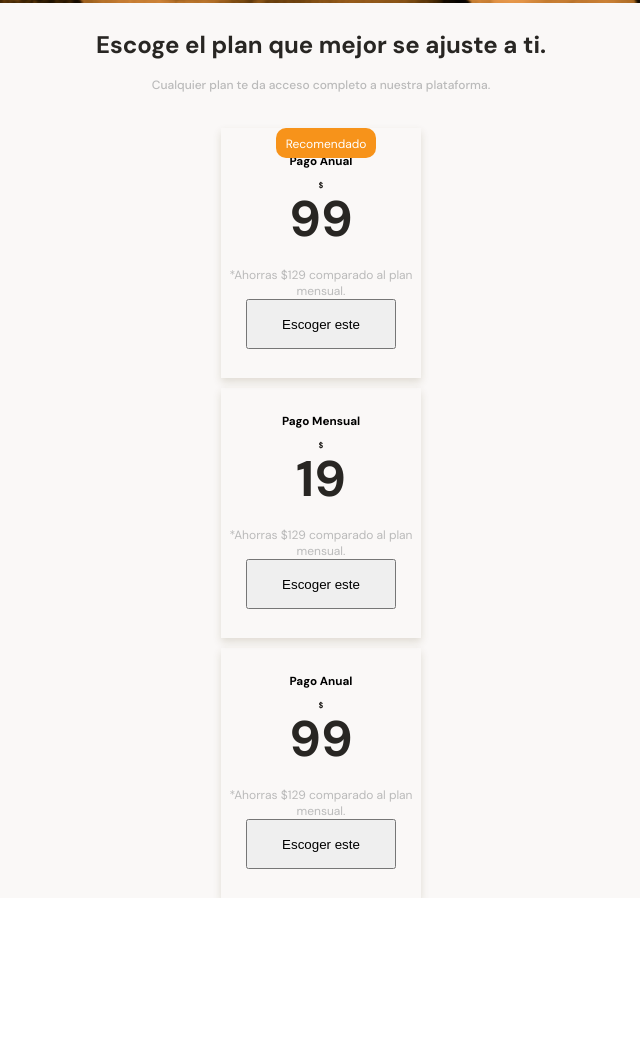
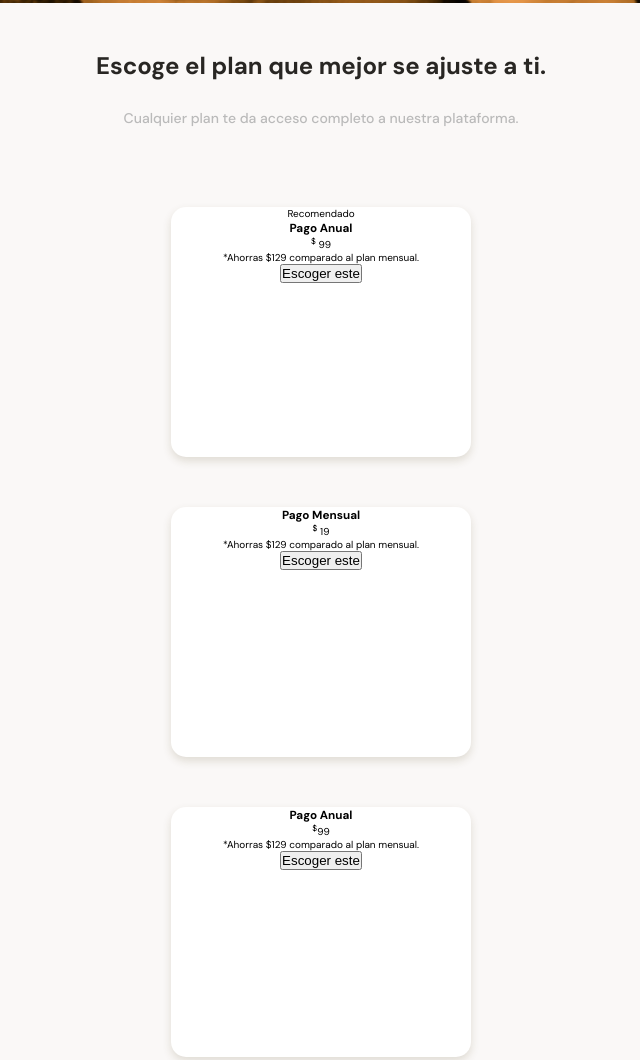
Before and after one commit to Rigobertoj/MobileFirst, a plain HTML site: page index.html in a window 1280 px wide. Shown: the part 2762-3822 px from the top of the page, without its empty margins (319-959 px from the left). Before the commit the page ends 3660 px from the top, so only its background shows below. Drawn offline with Linux system fonts and the light colour scheme.

Commit message:
estructurando los estilos de los contenedores de las targetas

```diff
--- a/css/styles.css
+++ b/css/styles.css
@@ -434,92 +434,49 @@ main{
     line-height: 2.6rem;
     color: var(--just-white);
 }
-
-.plans-container--slider{
+.main-plans-container{
     width: 100%;
-    height: auto;
+    min-width: 320px;
+    padding-bottom: 70px;
     text-align: center;
-    justify-content: center;
 }
 
 .plans--title{
-    text-align: center;
-    padding: 10px;
+    width: 90%;
+    min-width: 288px;
+    height: auto;
+    margin: 0 auto;
+    margin-bottom: 50px;
 }
 
 .plans--title h2{
+    padding-top: 50px;
     color: var(--black);
+    font-size:2.4rem;
+    line-height: 2.6rem;
     font-weight:bold;
-    font-size:2.4rem;
-    line-height: 2.4rem;
-    margin-top: 20px;
+
+}
+.plans--title p{
+    padding: 30px;
+    color: var(--gray);
+    font-size:  1.4rem;
+    font-weight: 500;
+    line-height: 1.8rem;
 }
 
-.plans--title p{
-    margin-top: 20px;
-    margin-bottom: 15px;
-    color: var(--gray);
-    font-size:  1.2rem;
-    font-weight: 500;
-}
-
-.plans-container--slider{
-    width: 100%;
-    justify-content: center;
-    background-color: var(#E5E5E5);
-    display: flex;
-    flex-direction: column;
-}
 
 .plans-container--card{
     position: relative;
     margin: 0 auto;
     justify-content: center;
-    width: 200px;
+    width: 70%;
+    min-width: 230px;
+    max-width: 300px;
     height: 250px;
-    margin-top: 10px;
+    margin: 50px auto 0px;
+    padding: 0 15px;
+    background-color:var(--just-white);
+    border-radius: 15px;
     box-shadow: 0 4px 8px rgba(89, 73, 30, 0.16);
 }
-
-.plans-container--card .article-plans-recomended{
-    width: 100px;
-    height: 30px;
-    background-color: var(--bitcoin-orange);
-    color: var(--just-white);
-    position: absolute;
-    top: -15px;
-    left: calc(50% - 45px);
-    border-radius: 10px;
-    padding: 8px;
-}
-
-.plans-container--card h3{
-    margin-top: 25px;
-    margin-bottom: 10px;
-}
-
-.plans-container--card .price{
-    justify-self: center;
-    margin-top: 15px;
-    font-size: 50px;
-    font-weight: bold;
-    color: var(--black);
-}
-
-.plans-container--card .price sup{
-    font-size: .8rem;
-    line-height: .2rem;
-    display: block;
-}
-
-.plans-container--card p{
-    color: var(--gray);
-    font-size: 1.2rem;
-    margin-top: 15px;
-}
-
-.plans-container--card button{
-    width: 150px;
-    height: 50px;
-    justify-self:flex-end;
-}
--- a/index.html
+++ b/index.html
@@ -127,7 +127,7 @@
             <section class="plans-container--slider">
                 <article class="plans-container--card">
                     <p class="article-plans-recomended">Recomendado</p>
-                    <div>
+                    <div class="plan-info-container">
                         <h3>Pago Anual</h3>
                         <p class="price"><sup>$</sup> 99</p>
                         <p>*Ahorras $129 comparado al plan mensual.</p>
@@ -135,7 +135,7 @@
                     </div>
                 </article>
                 <article class="plans-container--card">
-                    <div>
+                    <div class="plan-info-container">
                         <h3>Pago Mensual</h3>
                         <p class="price"><sup>$</sup> 19</p>
                         <p>*Ahorras $129 comparado al plan mensual.</p>
@@ -143,7 +143,7 @@
                     </div>
                 </article>
                 <article class="plans-container--card">
-                    <div>
+                    <div class="plan-info-container">
                         <h3>Pago Anual</h3>
                         <p class="price"><sup>$</sup>99</p>
                         <p>*Ahorras $129 comparado al plan mensual.</p>
```
